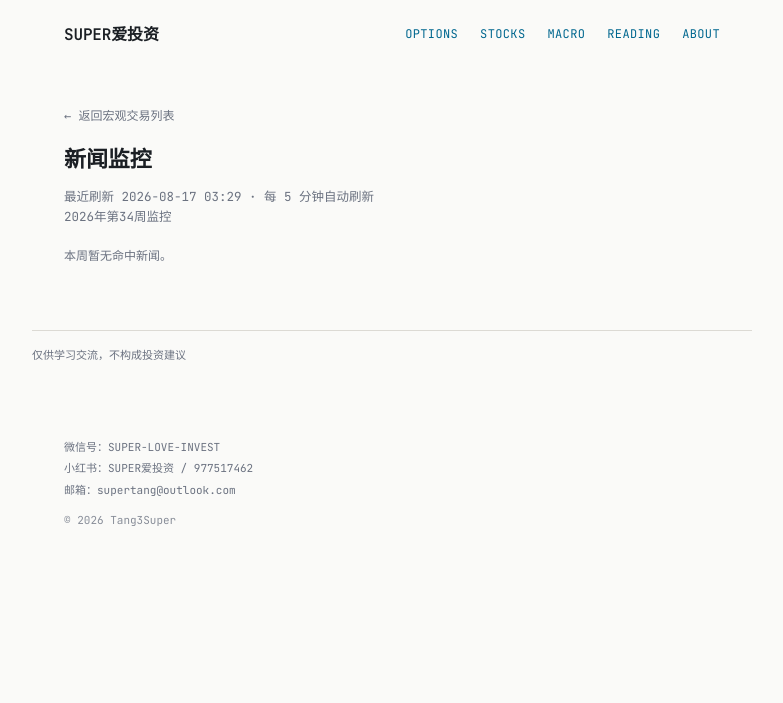
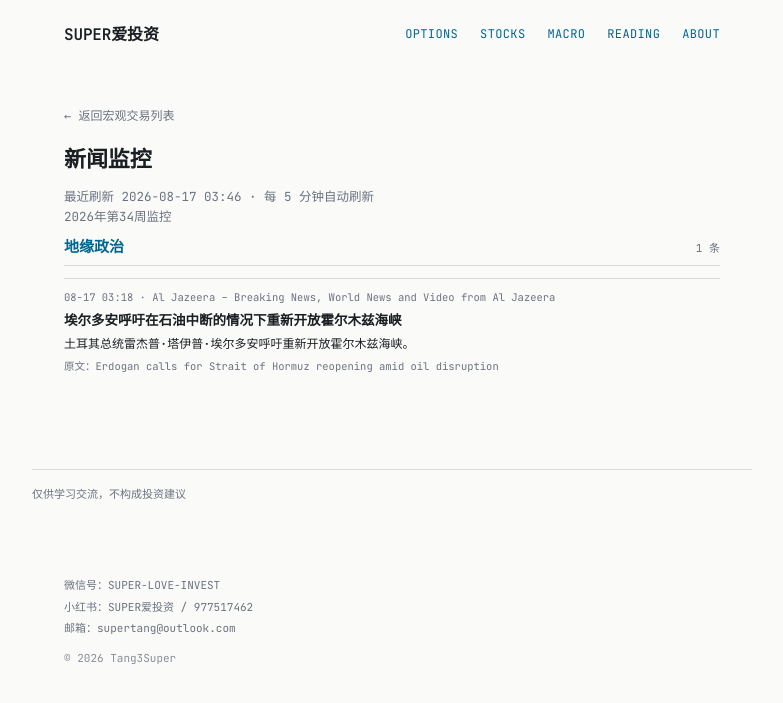
Before and after one commit to tang3super/tang3super.github.io, a Jekyll site: the page built from macro-trade/news-digest.md, in a window 1280 px wide. Shown: the top 703 px of the page, without its empty margins (248-1031 px from the left). Built offline with Jekyll 4.4.1, drawn with Linux system fonts in a browser that asks for light colours.

Commit message:
sync news-digest article

```diff
--- a/macro-trade/news-digest.md
+++ b/macro-trade/news-digest.md
@@ -5,8 +5,17 @@ title: 新闻监控
 date: '2026-08-17'
 summary: 2026年第34周监控
 week_label: 2026年第34周监控
-last_updated: 2026-08-17 03:29
+last_updated: 2026-08-17 03:46
 refresh_note: 每 5 分钟自动刷新
-topics: []
+topics:
+- name: 地缘政治
+  items:
+  - title: Erdogan calls for Strait of Hormuz reopening amid oil disruption
+    summary: Turkish President Recep Tayyip Erdogan has called for the Strait of Hormuz to reopen.
+    link: https://www.aljazeera.com/video/newsfeed/2026/8/16/16-08-clip-erdogan-hormuz-tr?traffic_source=rss
+    source: Al Jazeera – Breaking News, World News and Video from Al Jazeera
+    time: 08-17 03:18
+    title_zh: 埃尔多安呼吁在石油中断的情况下重新开放霍尔木兹海峡
+    summary_zh: 土耳其总统雷杰普·塔伊普·埃尔多安呼吁重新开放霍尔木兹海峡。
 disclaimer: 仅供学习交流，不构成投资建议
 ---
```
